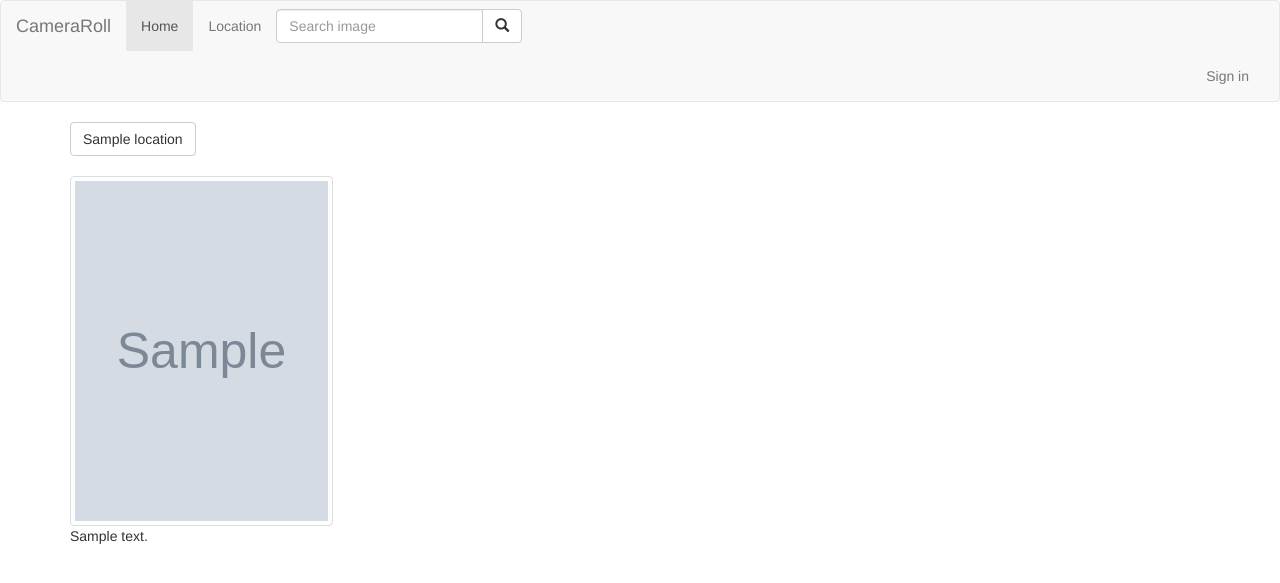
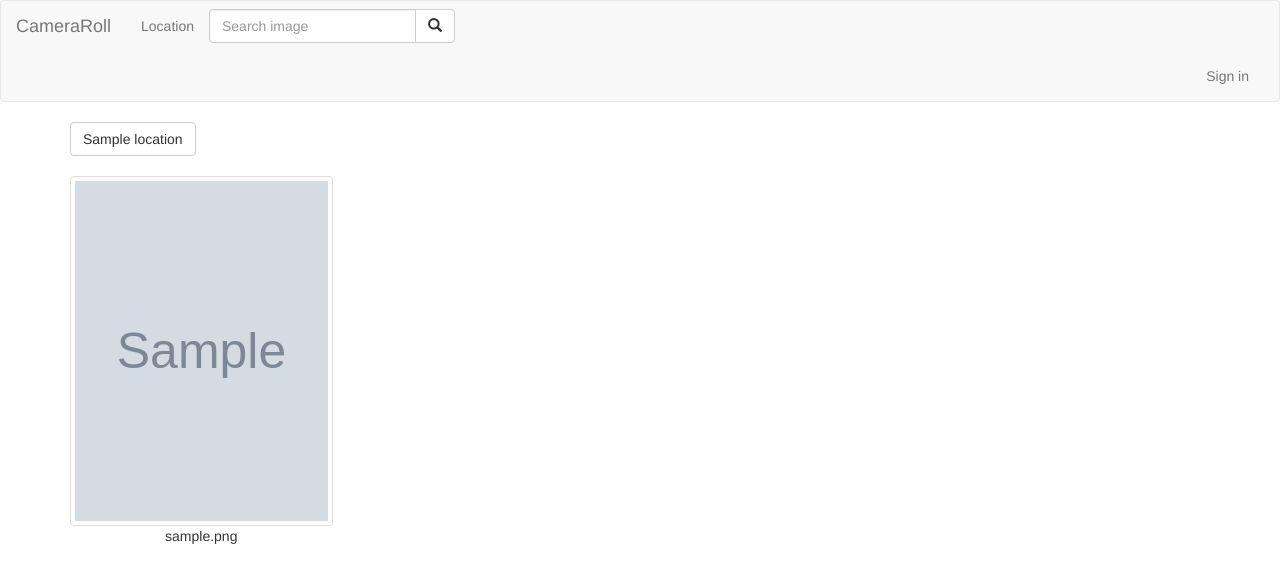
Before and after one commit to juma-moringa/CameraRoll, a Django app: page / in a window 1280 px wide. Shown: the top 583 px of the page. Run offline with Django 3.2, Linux system fonts and the light colour scheme; tables that the repository leaves empty hold one stand-in row (values such as "Sample post"); grey boxes marked "Sample" are stand-in pictures; some libraries are stand-ins or nearby versions.

Commit message:
styled the image detailsin the indexpage

```diff
--- a/gallery/templates/landing.html
+++ b/gallery/templates/landing.html
@@ -15,7 +15,8 @@
         <div class="col-md-3">
             <img src="{{image.image.url}}" alt="Image" class="img-thumbnail" data-toggle="modal"
                 data-target="#{{image.id}}" style="height:350px; width:350px;">
-            <p>{{image.description}}</p>
+            <!-- <p>{{image.description}}</p> -->
+            <p style="text-align: center;">{{image.image_name}}</p>
             <!-- Modal -->
             <div id="{{image.id}}" class="modal fade" role="dialog">
                 <div class="modal-dialog image">
@@ -23,7 +24,7 @@
                     <!-- Modal content-->
                     <div class="modal-content ">
                         <div class="modal-header">
-                            <h4 class="modal-title">{{image.name}}</h4>
+                            <h4 class="modal-title" style="text-align: center;">{{image.image_name}}</h4>
                             <button type="button" class="close" data-dismiss="modal">&times;</button>
                         </div>
                         <div class="modal-body">
@@ -47,11 +48,11 @@
                     <!-- Modal content-->
                     <div class="modal-content ">
                         <div class="modal-header">
-                            <h3 class="modal-title">{{image.name}}</h3>
+                            <h3 class="modal-title"style="text-align: center;">{{image.image_name}}</h3>
                             <button type="button" class="close" data-dismiss="modal">&times;</button>
                         </div>
                         <div class="modal-body">
-                            <h4 class="modal-title">{{image.name}}</h4>
+                            <h4 class="modal-title"style="text-align: center;">{{image.image_name}}</h4>
                             <p>{{image.description}}</p>
 
                         </div>
--- a/gallery/templates/location.html
+++ b/gallery/templates/location.html
@@ -15,8 +15,10 @@
     <div class="row">
         <div class="container">
             <a data-toggle="modal" data-target="#pic">
-                <img src="{{location.image.url}}" class="card-img-top img-responsive styled" alt=" image" width="100px">
+                <img src="{{location.image.url}}" class="card-img-top img-responsive styled" alt=" image" width="" style="height:350px; width:350px;">
+                <p>{{image.image_name}}</p>
             </a>
+
         </div>
 
         {% endfor %}
--- a/gallery/templates/navbar.html
+++ b/gallery/templates/navbar.html
@@ -15,7 +15,7 @@
     <!-- Collect the nav links, forms, and other content for toggling -->
     <div class="collapse navbar-collapse" id="bs-example-navbar-collapse-1">
       <ul class="nav navbar-nav">
-        <li class="active"><a href="/">Home <span class="sr-only"></span></a></li>
+        <!-- <li class="active"><a href="/">Home <span class="sr-only"></span></a></li> -->
         <li class="nav-item dropdown">
           <a class="nav-link dropdown-toggle white-text" id="navbarDropdownMenuLink" data-toggle="dropdown"
             aria-haspopup="true" aria-expanded="false">Location
```
